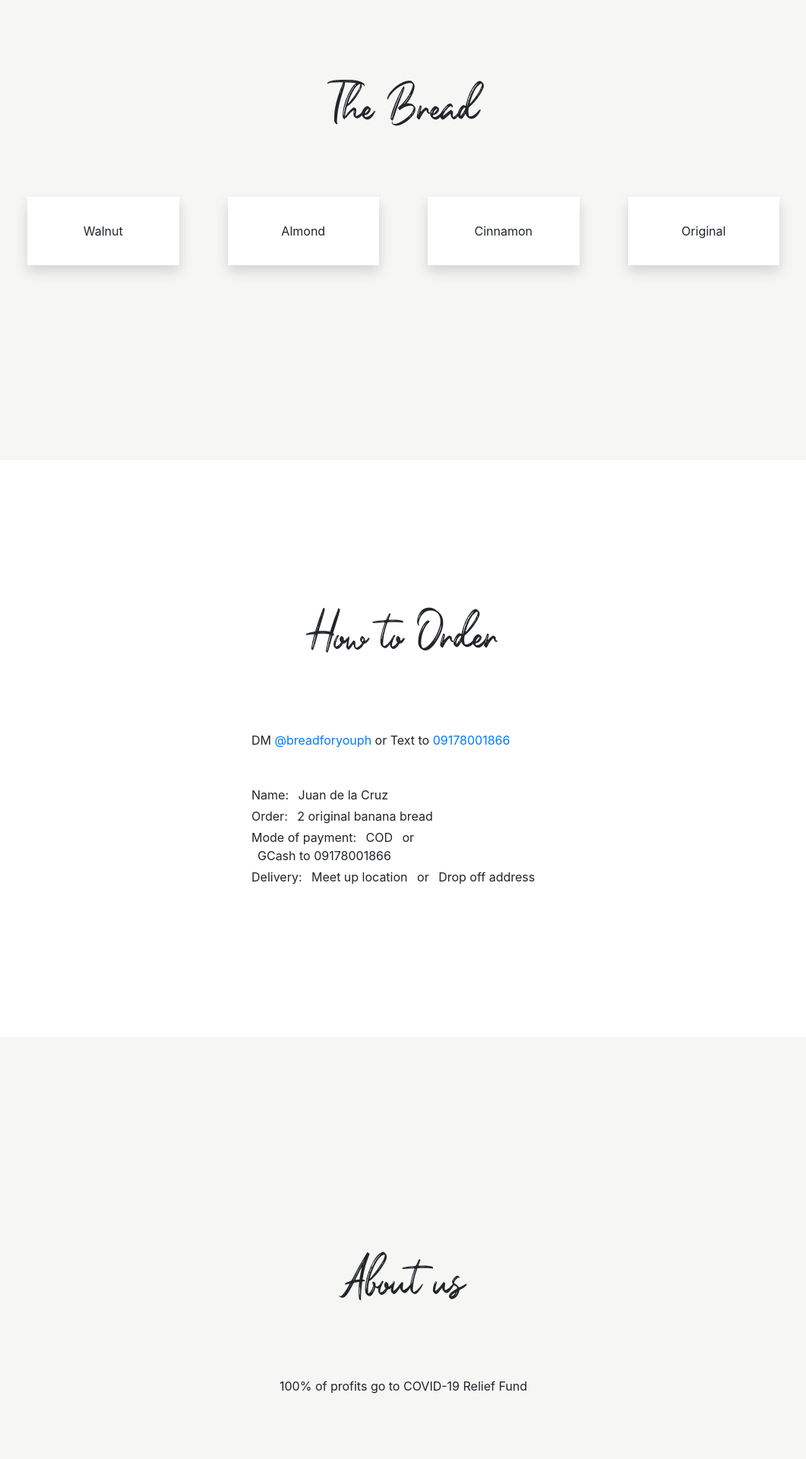
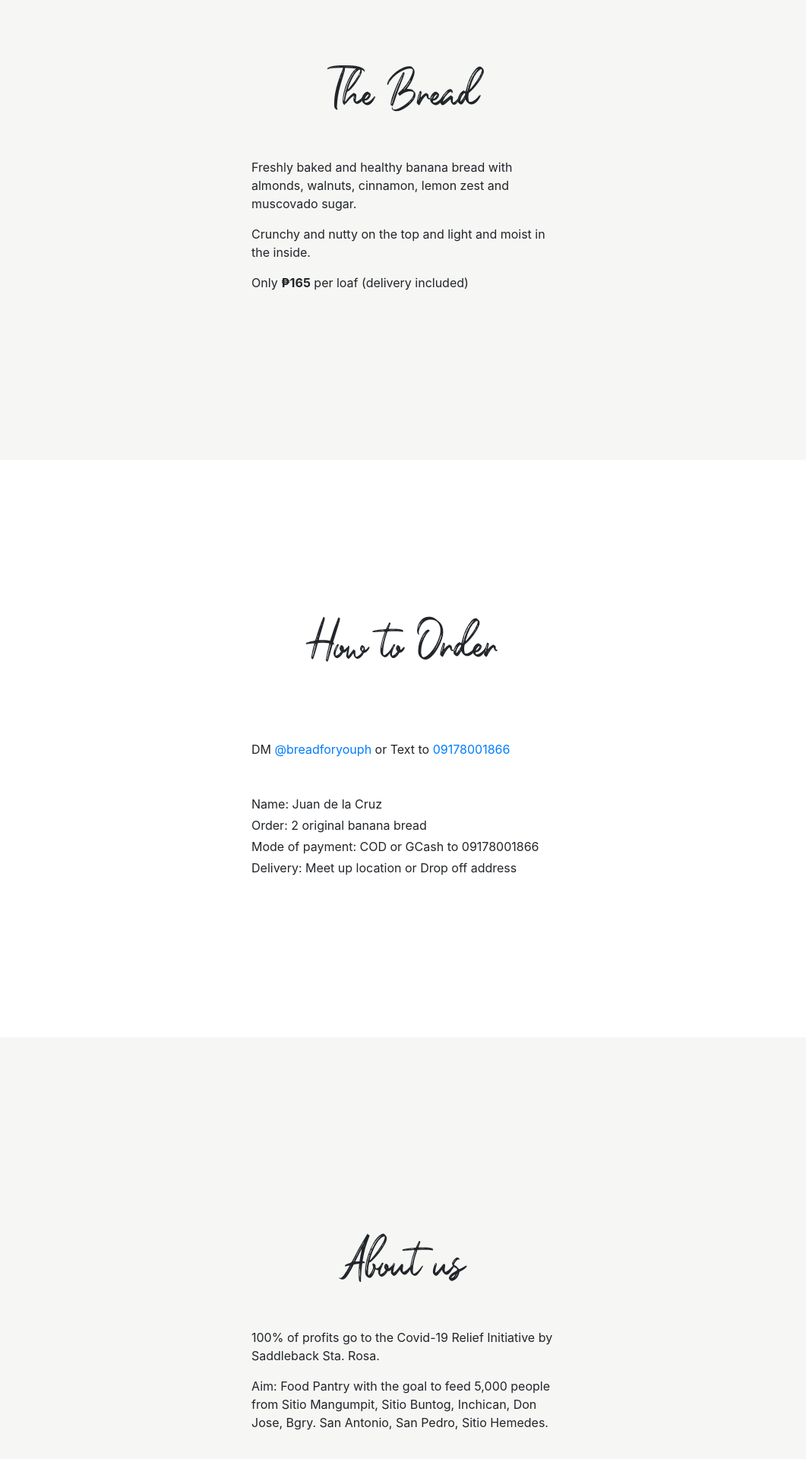
Before and after one commit to janaldous/breadforyouph, a React (Create React App) app: page / in a window 1280 px wide. Shown: the part 1340-3260 px from the top of the page at 76% size, without its empty margins (109-1170 px from the left). Built offline with nearby package versions, Linux system fonts and the light colour scheme.

Commit message:
added more content

```diff
--- a/src/App.tsx
+++ b/src/App.tsx
@@ -45,17 +45,17 @@ function App() {
           <div className="section-title center">The Bread</div>
         </div>
         <div className="row justify-content-center">
-          <div className="col-sm flavor shadow">
-            <div>Walnut</div>
-          </div>
-          <div className="col-sm flavor shadow">
-            <div>Almond</div>
-          </div>
-          <div className="col-sm flavor shadow">
-            <div>Cinnamon</div>
-          </div>
-          <div className="col-sm flavor shadow">
-            <div>Original</div>
+          <div className="description">
+            <p>
+              Freshly baked and healthy banana bread with almonds, walnuts,
+              cinnamon, lemon zest and muscovado sugar.
+            </p>
+            <p>
+              Crunchy and nutty on the top and light and moist in the inside.
+            </p>
+            <p>
+              Only <b>₱165</b> per loaf (delivery included)
+            </p>
           </div>
         </div>
       </section>
@@ -76,20 +76,16 @@ function App() {
           <div className="instruction-step">
             <div className="message">
               <div className="message-line">
-                Name: <span className="choice">Juan de la Cruz</span>
+                Name: Juan de la Cruz
               </div>
               <div className="message-line">
-                Order: <span className="choice">2 original banana bread</span>
+                Order: 2 original banana bread
               </div>
               <div className="message-line">
-                Mode of payment: <span className="choice">COD</span>{" "}
-                <span className="or">or</span>{" "}
-                <span className="choice">GCash to 09178001866</span>
+                Mode of payment: COD or GCash to 09178001866
               </div>
               <div className="message-line">
-                Delivery: <span className="choice">Meet up location</span>{" "}
-                <span className="or">or</span>{" "}
-                <span className="choice">Drop off address</span>
+                Delivery: Meet up location or Drop off address
               </div>
             </div>
           </div>
@@ -97,8 +93,18 @@ function App() {
       </section>
       <section>
         <div className="section-title center">About us</div>
-        <div className="instructions">
-          100% of profits go to COVID-19 Relief Fund
+        <div className="row justify-content-center">
+          <div className="description">
+            <p>
+              100% of profits go to the Covid-19 Relief Initiative by Saddleback
+              Sta. Rosa.
+            </p>
+            <p>
+              Aim: Food Pantry with the goal to feed 5,000 people from
+              Sitio Mangumpit, Sitio Buntog, Inchican, Don Jose, Bgry. San
+              Antonio, San Pedro, Sitio Hemedes.
+            </p>
+          </div>
         </div>
       </section>
       <footer>
--- a/src/breadforyouph.scss
+++ b/src/breadforyouph.scss
@@ -1,8 +1,8 @@
 @import "~bootstrap/scss/bootstrap";
 
 @font-face {
-  font-family: 'Orchide';
-  src: local('Orchide'), url(./fonts/Orchide.otf) format('truetype');
+  font-family: "Orchide";
+  src: local("Orchide"), url(./fonts/Orchide.otf) format("truetype");
 }
 
 $blue: #4b5c7d;
@@ -39,6 +39,12 @@ html {
   border-color: $blue;
 }
 
+.btn-primary:not(:disabled):not(.disabled):active,
+.btn-primary:not(:disabled):not(.disabled):active {
+  background-color: $blue-hover;
+  border-color: $blue-hover;
+}
+
 .jumbotron {
   margin-top: 100px;
   margin-bottom: 100px;
@@ -46,7 +52,6 @@ html {
 
 #btn-order {
   margin-top: 16px;
-  //   font-size: 1rem;
 }
 
 .grid-img {
@@ -62,13 +67,22 @@ html {
   max-width: 60px;
 }
 
+.description {
+  width: 100%;
+
+  &.center {
+    text-align: center;
+  }
+}
+
 .instructions {
-  width: 100%;
   display: flex;
   flex-direction: column;
   align-items: center;
+  justify-content: center;
   padding: 40px;
 }
+
 .instruction-step {
   margin-top: 32px;
   width: 100%;
@@ -122,9 +136,7 @@ html {
 
     .comms-medium {
       margin-top: $elem-spacing;
-      //   padding: 32px;
       width: 100%;
-      //   background-color: rgb(240, 137, 53);
       height: 100%;
       display: flex;
       flex-direction: column;
@@ -147,23 +159,18 @@ html {
 
     .message {
       margin-top: $elem-spacing;
-      //   background-color: #f3f3f3;
-      //   padding: 32px;
       height: 100%;
 
       .message-line {
         margin-top: 4px;
-        // font-weight: bold;
 
         span {
           white-space: nowrap;
           margin-top: 4px;
           &.choice {
             font-weight: normal;
-            // background-color: rgb(22, 22, 156);
             border-radius: 16px;
             padding: 2px 8px;
-            // color: white;
           }
 
           &.or {
@@ -214,7 +221,6 @@ html {
       background-color: white;
       height: 90px;
       width: $circle-diameter;
-      //   text-align: center;
       display: flex;
       justify-content: center;
       align-items: center;
@@ -233,4 +239,8 @@ html {
       width: 400px;
     }
   }
+
+  .description {
+    width: 400px;
+  }
 }
```
